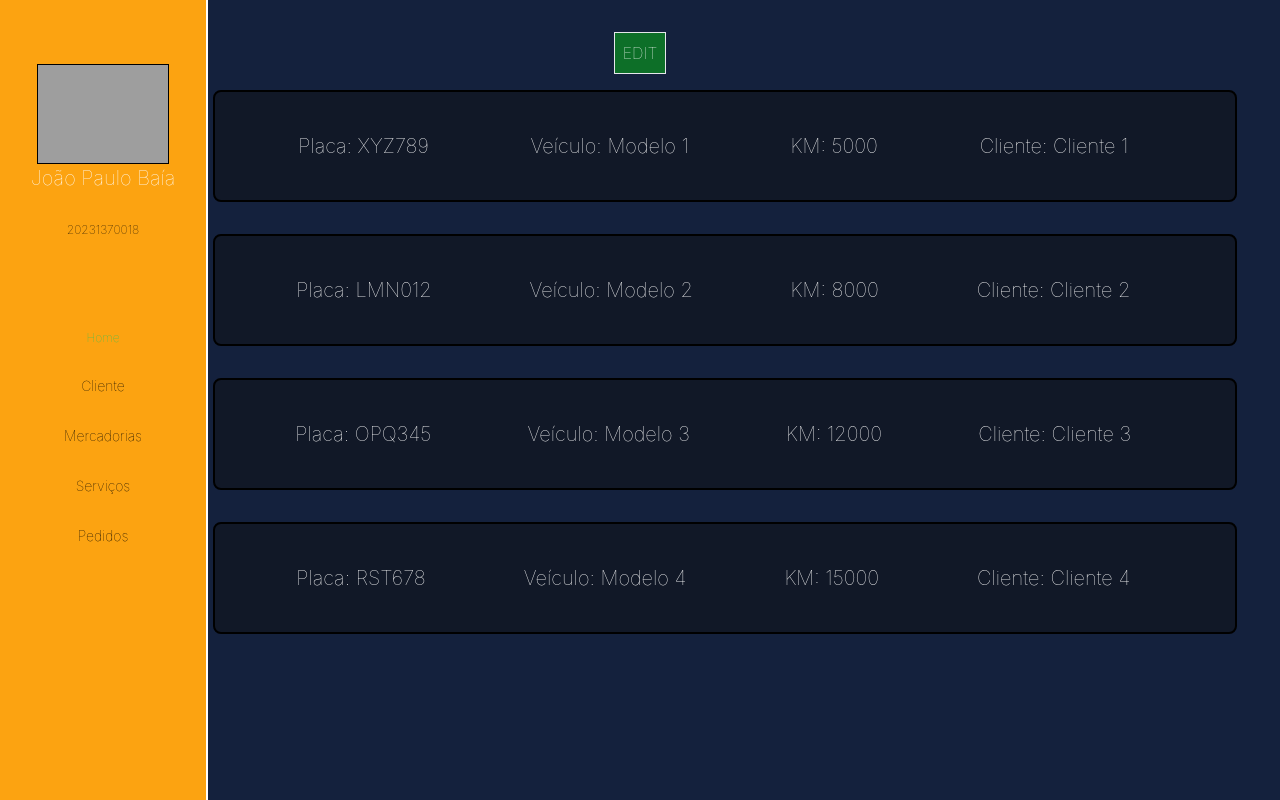
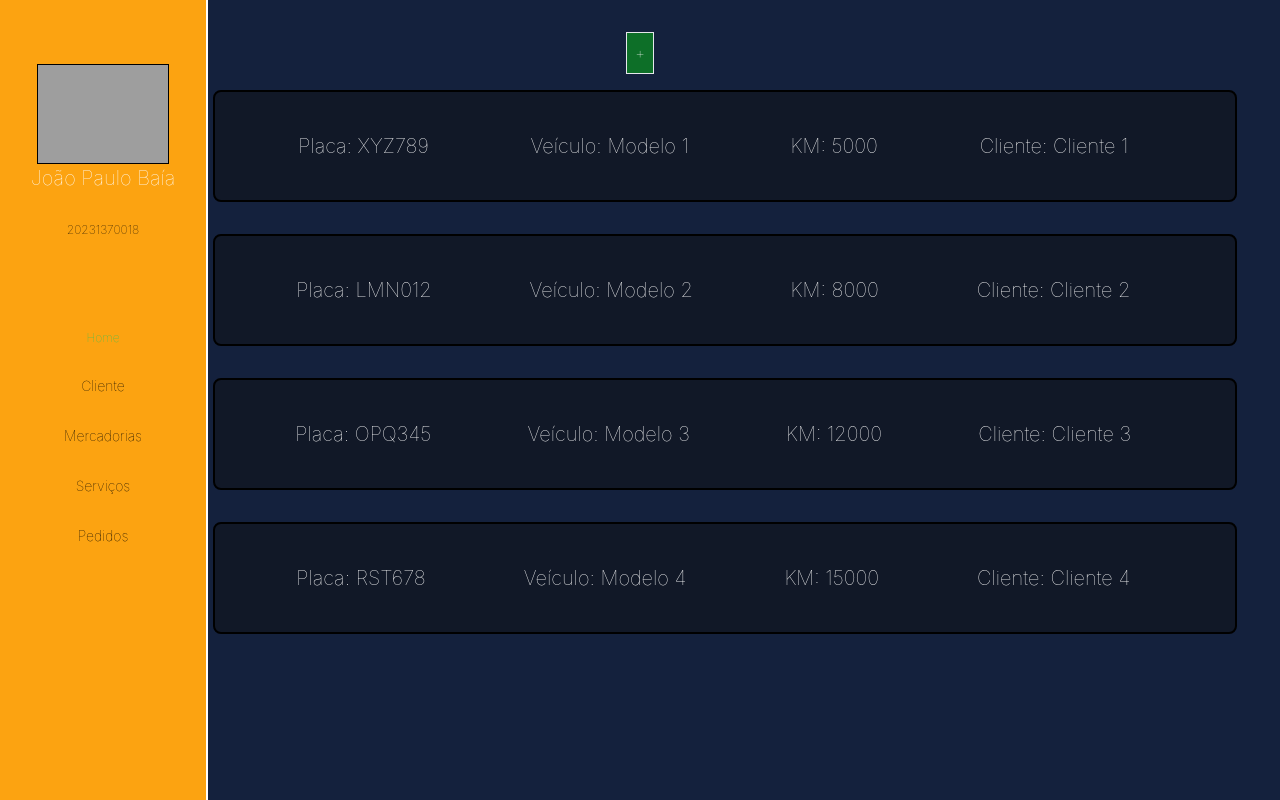
Before and after one commit to itallume/Garage-React, a Next.js app in the folder Documents/react-projetoo/Garage-React/garage-react/: page / in a window 1280 px wide. Built offline with nearby package versions, Linux system fonts and the light colour scheme; grey boxes are pictures that could not be loaded.

Commit message:
alteracao do botao EDIT

```diff
--- a/Documents/react-projetoo/Garage-React/garage-react/components/Form.jsx
+++ b/Documents/react-projetoo/Garage-React/garage-react/components/Form.jsx
@@ -190,7 +190,6 @@ export default function Form({ toggleVisibility }) {
                 <div id="cod" className="m-1 flex flex-col">
                   <label className="text-xl text-white">codigo: {formData.cod}</label>
 
-
                 </div>
                 <div id="obs" className="m-1 flex flex-col col-span-10">
                   <label className="text-xl text-white">Obs:</label>
--- a/Documents/react-projetoo/Garage-React/garage-react/src/app/page.jsx
+++ b/Documents/react-projetoo/Garage-React/garage-react/src/app/page.jsx
@@ -11,12 +11,12 @@ import PedidoCard from '@/components/PedidoCard';
 
 
 export default function Home(){
-    const [isVisible, setIsVisible] = useState(true);
+    const [isVisible, setIsVisible] = useState(true); // useState(false) para esconder o formulário
 
 
 
     const toggleVisibility = () => {
-      setIsVisible(!isVisible);
+      setIsVisible(!isVisible); // inverte o valor de isVisible
   }
 
 
@@ -29,7 +29,7 @@ export default function Home(){
     <div className="flex items-center justify-center">
       <button onClick={toggleVisibility}
         className="mt-8 text-white rounded border border-blue-600 bg-[#00ff0059] p-2">
-        EDIT
+        +
       </button>
 
 
```
